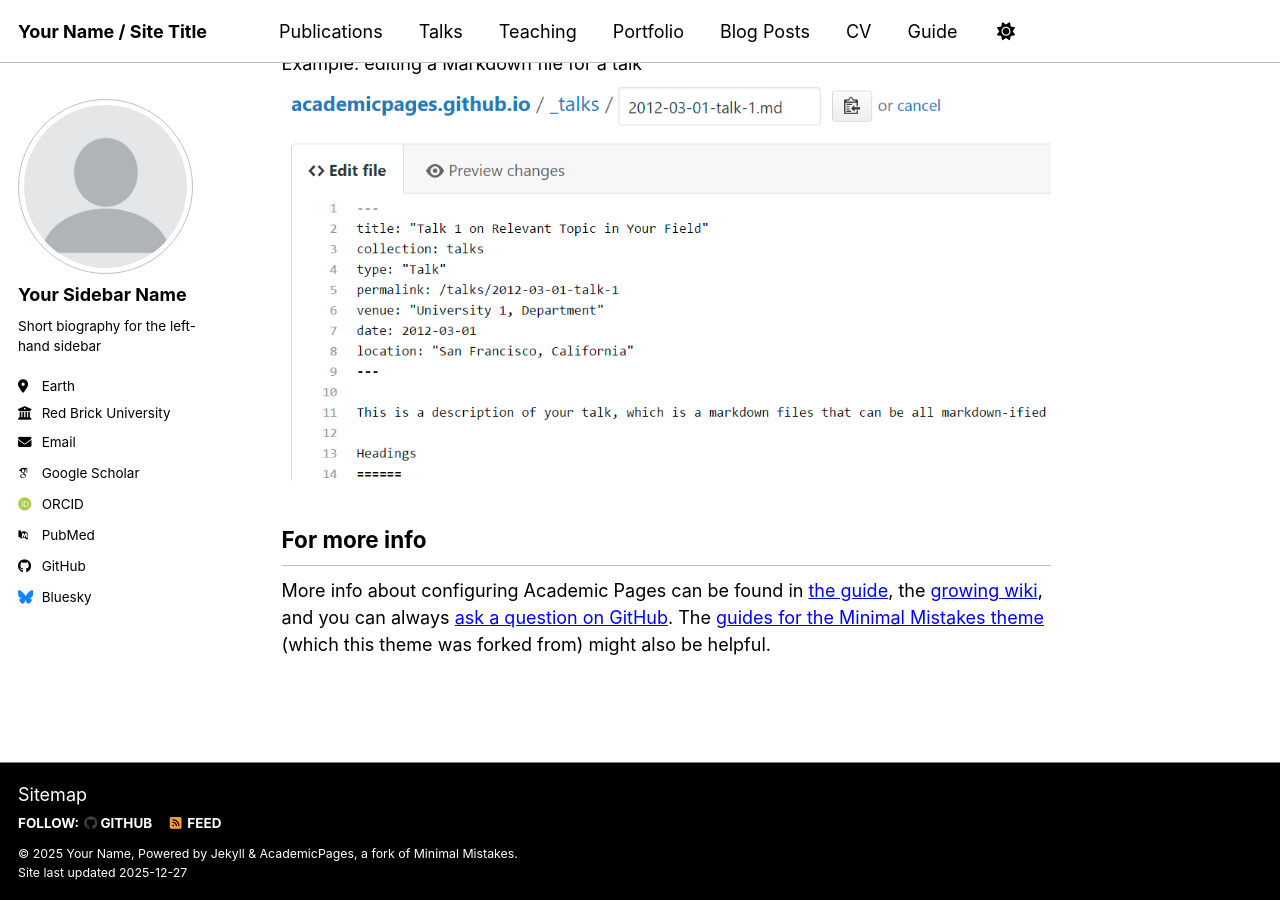
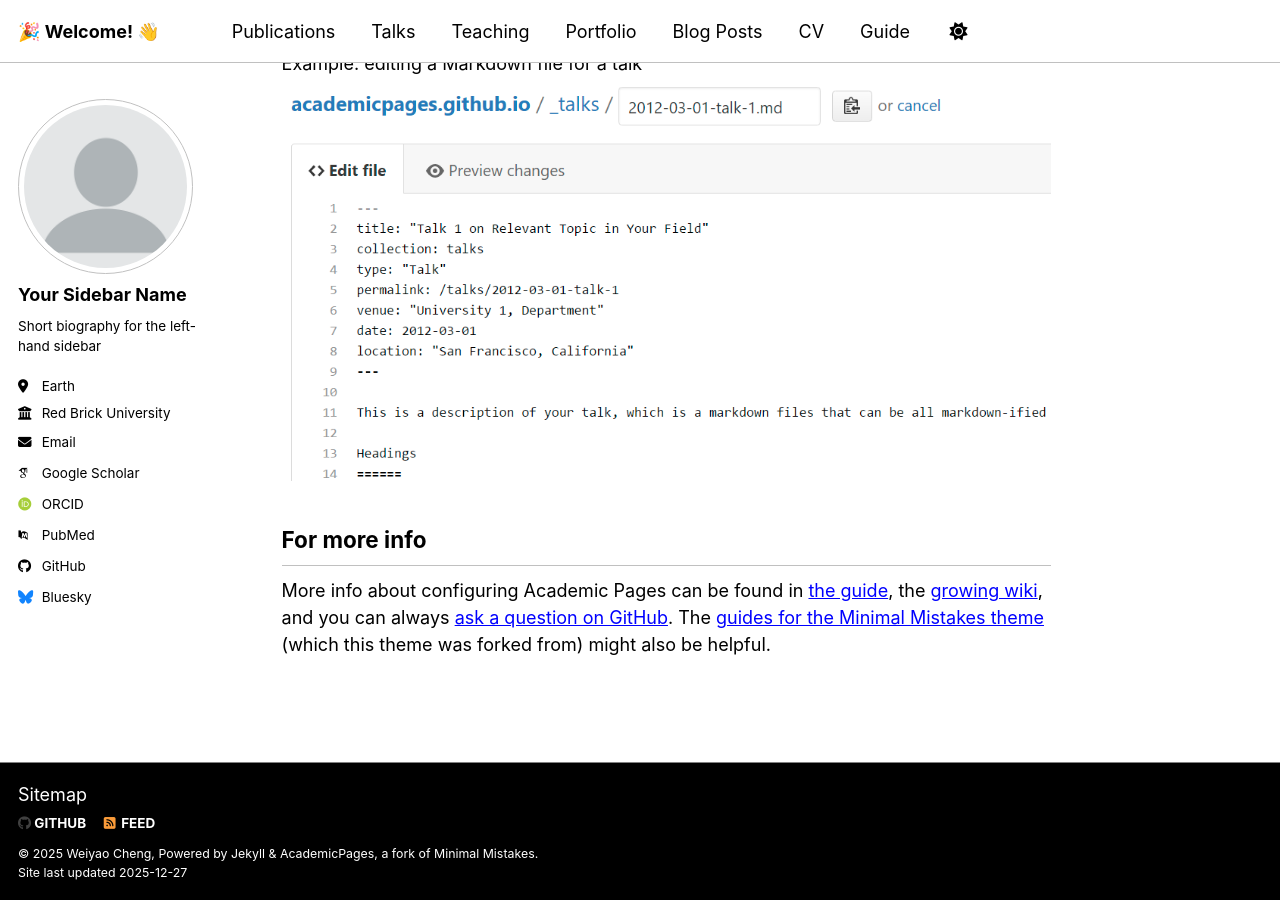
Before and after one commit to cwylcu080903/cwylcu080903.github.io, a Jekyll site: the page built from _pages/about.md, in a window 1280 px wide and 900 px high, scrolled down 2718 px. Built offline with Jekyll 4.4.1, drawn with Linux system fonts in a browser that asks for light colours; some web fonts are replaced; a script bundle is joined from its source files by our own code; library files that are not in the unit come from our copies.

Commit message:
Update _config.yml

```diff
--- a/_config.yml
+++ b/_config.yml
@@ -7,11 +7,11 @@
 # server process.
 
 # Basic Site Settings
-locale                   : "en-US"
+locale                   : "Wuhan, China"
 site_theme               : "contrast" # the available themes options are "default", "air", "sunrise", "mint", "dirt" and "contrast"
-title                    : "Your Name / Site Title"
+title                    : "🎉 Welcome! 👋"
 title_separator          : "-"
-name                     : &name "Your Name"
+name                     : &name "Weiyao Cheng"
 description              : &description "Your Name's academic portfolio"   # Update this with a general description of your site, this is the default if not overridden by a page
 url                      : https://cwylcu080903.github.io # The base hostname & protocol for your site e.g. "https://[your GitHub username].github.io",
                                                            # or if you already have some other page hosted on Github then use "https://[your GitHub username].github.io/[Your Repo Name]"
```
